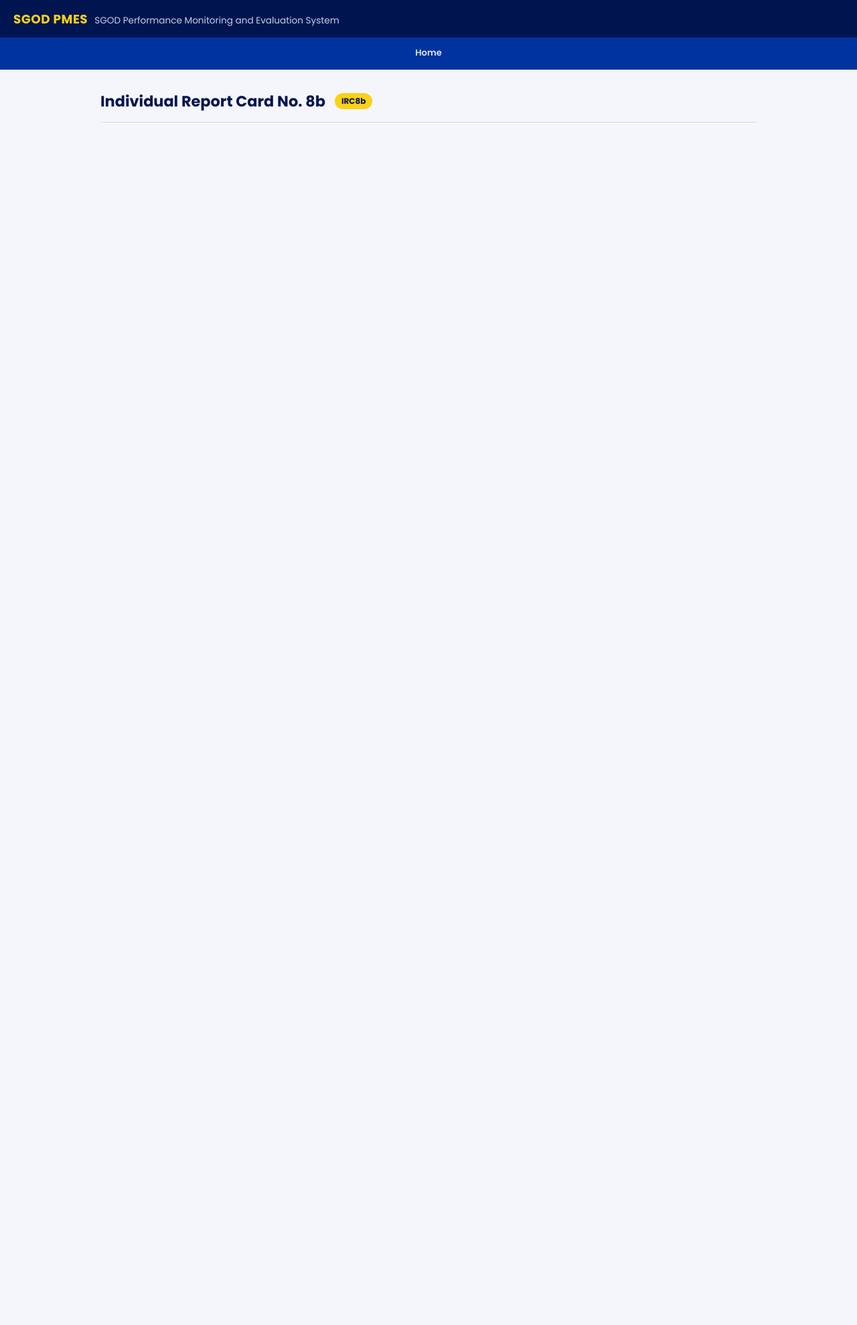
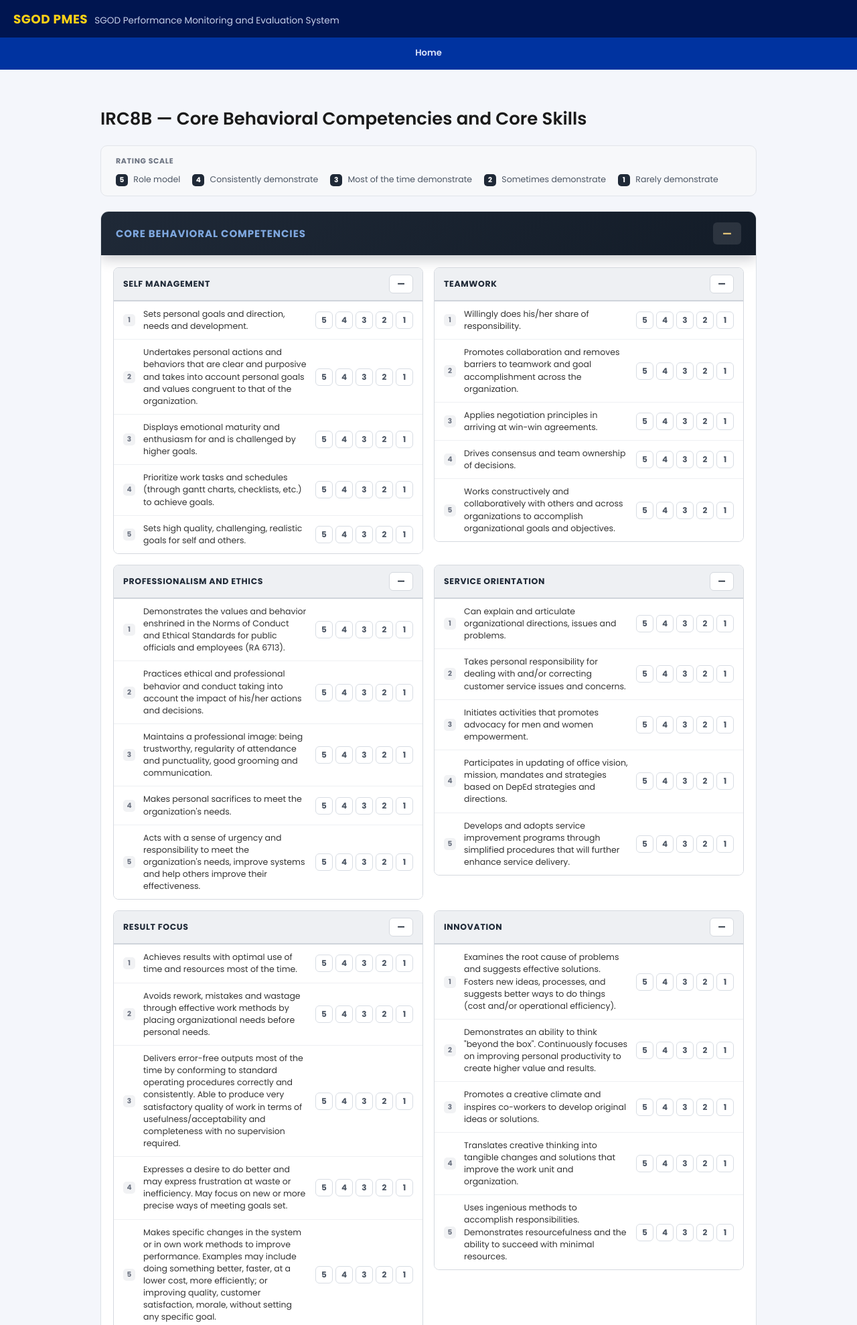
Before and after one commit to n-renz0801/Project-IRC, a Flask app: template templates/tabs/irc8b.html in a window 1280 px wide. Shown: the top 1978 px of the page at 67% size. Before the commit the page ends 183 px from the top, so only its background shows below. Run offline with Flask 3, Linux system fonts and the light colour scheme; the template is opened without the code that fills it, so the values that code supplies are empty; some libraries are stand-ins or nearby versions.

Commit message:
irc8b: implemented

```diff
--- /dev/null
+++ b/static/css/irc8b.css
@@ -0,0 +1,325 @@
+/* IRC8B - Core Behavioral Competencies and Core Skills */
+/* Minimalistic bordered-row style (Option A) — no colored fills;
+   distinction between blocks comes from typography and hairline
+   borders instead of color. */
+
+.irc8b-panel {
+  padding: 24px 0;
+}
+
+.irc8b-header {
+  margin-bottom: 20px;
+}
+
+.irc8b-header h2 {
+  font-size: 26px;
+  font-weight: 600;
+  margin: 0 0 8px 0;
+  color: #1a1a1a;
+}
+
+/* ---------- Rating scale legend ---------- */
+
+.irc8b-legend {
+  display: flex;
+  align-items: center;
+  flex-wrap: wrap;
+  gap: 10px 18px;
+  background: #f7f8fa;
+  border: 1px solid #e2e5ea;
+  padding: 14px 22px;
+  border-radius: 10px;
+  margin-bottom: 22px;
+}
+
+.irc8b-legend-title {
+  font-weight: 700;
+  letter-spacing: 0.06em;
+  text-transform: uppercase;
+  font-size: 11px;
+  color: #6b7280;
+  flex-shrink: 0;
+}
+
+.irc8b-legend-items {
+  display: flex;
+  flex-wrap: wrap;
+  gap: 8px 18px;
+}
+
+.irc8b-legend-item {
+  font-size: 12.5px;
+  color: #4b5563;
+}
+
+.irc8b-legend-item strong {
+  display: inline-flex;
+  align-items: center;
+  justify-content: center;
+  width: 18px;
+  height: 18px;
+  margin-right: 5px;
+  border-radius: 5px;
+  background: #1f2937;
+  color: #fff;
+  font-size: 10.5px;
+}
+
+/* ---------- Sections ---------- */
+
+.irc8b-sections {
+  display: flex;
+  flex-direction: column;
+  gap: 26px;
+}
+
+.irc8b-section {
+  background: #fff;
+  border: 1px solid #dde1e7;
+  border-radius: 12px;
+  overflow: hidden;
+}
+
+/* Section header: now uses the same dark gradient and font colors as
+   irc8a's MFO banner, so the two IPCRF forms share one consistent
+   "dark header" language across the app. */
+.irc8b-section-header {
+  display: flex;
+  align-items: center;
+  justify-content: space-between;
+  padding: 16px 22px;
+  background: linear-gradient(135deg, #1f2937, #131c28);
+  border-bottom: none;
+  box-shadow: 0 6px 18px rgba(17, 24, 39, 0.22);
+}
+
+.irc8b-section-title {
+  font-size: 15px;
+  font-weight: 700;
+  letter-spacing: 0.06em;
+  text-transform: uppercase;
+  color: #7fa8e0;
+}
+
+.irc8b-section-avg {
+  font-size: 15px;
+  font-weight: 700;
+  color: #f0cf7d;
+  background: rgba(255, 255, 255, 0.1);
+  padding: 5px 14px;
+  border-radius: 6px;
+}
+
+/* Two-column subsection grid */
+.irc8b-subsection-list {
+  display: grid;
+  grid-template-columns: repeat(2, 1fr);
+  gap: 16px;
+  padding: 18px;
+  align-items: start;
+}
+
+/* ---------- Subsection cards ---------- */
+
+.irc8b-subsection-card {
+  border: 1px solid #d5d9df;
+  border-radius: 8px;
+  overflow: hidden;
+}
+
+/* Subsection header: made prominent through typography rather than
+   color — capitalized, bold, wide letter-spacing, on a light gray
+   band with a solid (not hairline) bottom border, so each subsection
+   reads as a clearly separated block from its neighbors and from
+   the criteria list beneath it. */
+.irc8b-subsection-header {
+  display: flex;
+  align-items: center;
+  justify-content: space-between;
+  gap: 10px;
+  padding: 10px 14px;
+  background: #eef0f3;
+  border-bottom: 2px solid #cfd4db;
+}
+
+.irc8b-subsection-title {
+  font-size: 12.5px;
+  font-weight: 700;
+  letter-spacing: 0.05em;
+  text-transform: uppercase;
+  color: #1f2937;
+}
+
+.irc8b-subsection-avg {
+  background: #fff;
+  color: #1f2937;
+  font-size: 12.5px;
+  font-weight: 700;
+  padding: 4px 11px;
+  border-radius: 6px;
+  border: 1px solid #d5d9df;
+  flex-shrink: 0;
+}
+
+.irc8b-criteria-list {
+  display: flex;
+  flex-direction: column;
+  background: #fff;
+}
+
+/* ---------- Criterion row ---------- */
+
+.irc8b-criterion-row {
+  display: flex;
+  align-items: center;
+  gap: 12px;
+  padding: 10px 14px;
+  border-top: 1px solid #eef0f3;
+}
+
+.irc8b-criterion-row:first-child {
+  border-top: none;
+}
+
+.irc8b-criterion-num {
+  flex-shrink: 0;
+  width: 18px;
+  height: 18px;
+  border-radius: 5px;
+  background: #f1f2f4;
+  color: #6b7280;
+  font-size: 10.5px;
+  font-weight: 700;
+  display: flex;
+  align-items: center;
+  justify-content: center;
+}
+
+.irc8b-criterion-text {
+  flex: 1;
+  font-size: 12.5px;
+  color: #333;
+  line-height: 1.45;
+}
+
+.irc8b-rate-group {
+  display: flex;
+  gap: 4px;
+  flex-shrink: 0;
+}
+
+.irc8b-rate-btn {
+  width: 26px;
+  height: 26px;
+  border-radius: 6px;
+  border: 1px solid #d8dde4;
+  background: #fff;
+  color: #4b5563;
+  font-size: 12px;
+  font-weight: 700;
+  cursor: pointer;
+  transition: all 0.15s ease;
+}
+
+.irc8b-rate-btn:hover {
+  border-color: #9aa3af;
+  background: #f7f9fc;
+}
+
+.irc8b-rate-btn--selected {
+  background: #1f2937;
+  border-color: #1f2937;
+  color: #fff;
+}
+
+/* ---------- Overall summary footer ---------- */
+
+.irc8b-summary {
+  display: flex;
+  gap: 24px;
+  margin-top: 22px;
+  padding: 16px 20px;
+  background: #1f2937;
+  border-radius: 12px;
+}
+
+.irc8b-summary-item {
+  display: flex;
+  flex-direction: column;
+  gap: 4px;
+}
+
+.irc8b-summary-item--overall {
+  margin-left: auto;
+  align-items: flex-end;
+}
+
+.irc8b-summary-label {
+  font-size: 11px;
+  font-weight: 700;
+  text-transform: uppercase;
+  letter-spacing: 0.03em;
+  color: #9fb3d1;
+}
+
+.irc8b-summary-value {
+  font-size: 20px;
+  font-weight: 700;
+  color: #fff;
+}
+
+.irc8b-summary-item--overall .irc8b-summary-value {
+  color: #f0cf7d;
+}
+
+.irc8b-summary-desc {
+  font-size: 11.5px;
+  font-weight: 600;
+  color: #b7c3d4;
+}
+
+.irc8b-summary-desc:empty {
+  display: none;
+}
+
+.irc8b-summary-item--overall .irc8b-summary-desc {
+  color: #e3cd93;
+  text-align: right;
+}
+
+/* ---------- Responsive ---------- */
+
+@media (max-width: 900px) {
+  .irc8b-subsection-list {
+    grid-template-columns: 1fr;
+  }
+}
+
+@media (max-width: 640px) {
+  .irc8b-header h2 {
+    font-size: 21px;
+  }
+
+  .irc8b-criterion-row {
+    flex-wrap: wrap;
+  }
+
+  .irc8b-rate-group {
+    width: 100%;
+    justify-content: flex-end;
+  }
+
+  .irc8b-summary {
+    flex-direction: column;
+    gap: 12px;
+  }
+
+  .irc8b-summary-item--overall {
+    margin-left: 0;
+    align-items: flex-start;
+  }
+
+  .irc8b-summary-item--overall .irc8b-summary-desc {
+    text-align: left;
+  }
+}
--- /dev/null
+++ b/static/js/irc8b.js
@@ -0,0 +1,285 @@
+(function () {
+  const sectionsEl = document.getElementById("irc8b-sections");
+  if (!sectionsEl) return;
+
+  const summaryCbcEl = document.getElementById("irc8b-summary-cbc");
+  const summaryCbcDescEl = document.getElementById("irc8b-summary-cbc-desc");
+  const summaryCsEl = document.getElementById("irc8b-summary-cs");
+  const summaryCsDescEl = document.getElementById("irc8b-summary-cs-desc");
+  const summaryOverallEl = document.getElementById("irc8b-summary-overall");
+  const summaryOverallDescEl = document.getElementById(
+    "irc8b-summary-overall-desc",
+  );
+
+  // ================= Rating scale =================
+  const RATING_LABELS = {
+    5: "Role model",
+    4: "Consistently demonstrate",
+    3: "Most of the time demonstrate",
+    2: "Sometimes demonstrate",
+    1: "Rarely demonstrate",
+  };
+
+  // ================= Fixed data model =================
+  const DATA = [
+    {
+      key: "cbc",
+      title: "Core Behavioral Competencies",
+      subsections: [
+        {
+          key: "self_management",
+          title: "Self Management",
+          criteria: [
+            "Sets personal goals and direction, needs and development.",
+            "Undertakes personal actions and behaviors that are clear and purposive and takes into account personal goals and values congruent to that of the organization.",
+            "Displays emotional maturity and enthusiasm for and is challenged by higher goals.",
+            "Prioritize work tasks and schedules (through gantt charts, checklists, etc.) to achieve goals.",
+            "Sets high quality, challenging, realistic goals for self and others.",
+          ],
+        },
+        {
+          key: "teamwork",
+          title: "Teamwork",
+          criteria: [
+            "Willingly does his/her share of responsibility.",
+            "Promotes collaboration and removes barriers to teamwork and goal accomplishment across the organization.",
+            "Applies negotiation principles in arriving at win-win agreements.",
+            "Drives consensus and team ownership of decisions.",
+            "Works constructively and collaboratively with others and across organizations to accomplish organizational goals and objectives.",
+          ],
+        },
+        {
+          key: "professionalism_ethics",
+          title: "Professionalism and Ethics",
+          criteria: [
+            "Demonstrates the values and behavior enshrined in the Norms of Conduct and Ethical Standards for public officials and employees (RA 6713).",
+            "Practices ethical and professional behavior and conduct taking into account the impact of his/her actions and decisions.",
+            "Maintains a professional image: being trustworthy, regularity of attendance and punctuality, good grooming and communication.",
+            "Makes personal sacrifices to meet the organization's needs.",
+            "Acts with a sense of urgency and responsibility to meet the organization's needs, improve systems and help others improve their effectiveness.",
+          ],
+        },
+        {
+          key: "service_orientation",
+          title: "Service Orientation",
+          criteria: [
+            "Can explain and articulate organizational directions, issues and problems.",
+            "Takes personal responsibility for dealing with and/or correcting customer service issues and concerns.",
+            "Initiates activities that promotes advocacy for men and women empowerment.",
+            "Participates in updating of office vision, mission, mandates and strategies based on DepEd strategies and directions.",
+            "Develops and adopts service improvement programs through simplified procedures that will further enhance service delivery.",
+          ],
+        },
+        {
+          key: "result_focus",
+          title: "Result Focus",
+          criteria: [
+            "Achieves results with optimal use of time and resources most of the time.",
+            "Avoids rework, mistakes and wastage through effective work methods by placing organizational needs before personal needs.",
+            "Delivers error-free outputs most of the time by conforming to standard operating procedures correctly and consistently. Able to produce very satisfactory quality of work in terms of usefulness/acceptability and completeness with no supervision required.",
+            "Expresses a desire to do better and may express frustration at waste or inefficiency. May focus on new or more precise ways of meeting goals set.",
+            "Makes specific changes in the system or in own work methods to improve performance. Examples may include doing something better, faster, at a lower cost, more efficiently; or improving quality, customer satisfaction, morale, without setting any specific goal.",
+          ],
+        },
+        {
+          key: "innovation",
+          title: "Innovation",
+          criteria: [
+            "Examines the root cause of problems and suggests effective solutions. Fosters new ideas, processes, and suggests better ways to do things (cost and/or operational efficiency).",
+            'Demonstrates an ability to think "beyond the box". Continuously focuses on improving personal productivity to create higher value and results.',
+            "Promotes a creative climate and inspires co-workers to develop original ideas or solutions.",
+            "Translates creative thinking into tangible changes and solutions that improve the work unit and organization.",
+            "Uses ingenious methods to accomplish responsibilities. Demonstrates resourcefulness and the ability to succeed with minimal resources.",
+          ],
+        },
+      ],
+    },
+    {
+      key: "cs",
+      title: "Core Skills",
+      subsections: [
+        {
+          key: "achievement",
+          title: "Achievement",
+          criteria: [
+            "Enjoys working hard.",
+            "Is action-oriented and full of energy for the things he/she sees as challenging.",
+            "Not fearful of acting with a minimum of planning.",
+            "Seizes more opportunities than others.",
+            "Strategic thinker.",
+          ],
+        },
+        {
+          key: "managing_diversity",
+          title: "Managing Diversity",
+          criteria: [
+            "Respects all kinds and classes of people.",
+            "Deals effectively with all races, nationalities, cultures, disabilities, ages and both sexes.",
+            "Support equal and fair treatment and opportunity for all.",
+            "Applies equal standards and criteria to all classes.",
+            "Manifests cultural and gender sensitivity when dealing with people.",
+          ],
+        },
+        {
+          key: "accountability",
+          title: "Accountability",
+          criteria: [
+            "Can be counted on to exceed goals successfully.",
+            "Steadfastly pushes self and others towards results.",
+            "Gets things done on time and optimum use of resources.",
+            "Builds team spirit.",
+            "Transacts with transparency.",
+          ],
+        },
+      ],
+    },
+  ];
+
+  // ================= State =================
+  // ratings[subsectionKey] = [r1, r2, r3, r4, r5]  (each null or 1-5)
+  const ratings = {};
+  DATA.forEach((section) => {
+    section.subsections.forEach((sub) => {
+      ratings[sub.key] = sub.criteria.map(() => null);
+    });
+  });
+
+  // ================= Helpers =================
+  function fmtNum(n) {
+    if (n === null || n === undefined || isNaN(n)) return "—";
+    return (Math.round(n * 100) / 100).toFixed(2);
+  }
+
+  function escapeHtml(str) {
+    const div = document.createElement("div");
+    div.textContent = str == null ? "" : str;
+    return div.innerHTML;
+  }
+
+  function average(values) {
+    const rated = values.filter((v) => v !== null && v !== undefined);
+    if (rated.length === 0) return null;
+    return rated.reduce((sum, v) => sum + v, 0) / rated.length;
+  }
+
+  // Converts a numeric average into the closest 1-5 descriptive label
+  // (e.g. 4.3 -> "Consistently demonstrate"). Empty when nothing rated.
+  function ratingDescription(avg) {
+    if (avg === null || avg === undefined || isNaN(avg)) return "";
+    let rounded = Math.round(avg);
+    rounded = Math.min(5, Math.max(1, rounded));
+    return RATING_LABELS[rounded];
+  }
+
+  function subsectionAverage(subKey) {
+    return average(ratings[subKey]);
+  }
+
+  function sectionAverage(section) {
+    const subAvgs = section.subsections
+      .map((sub) => subsectionAverage(sub.key))
+      .filter((v) => v !== null);
+    return average(subAvgs);
+  }
+
+  // ================= Render =================
+  function render() {
+    sectionsEl.innerHTML = "";
+
+    DATA.forEach((section) => {
+      const sectionCard = document.createElement("div");
+      sectionCard.className = "irc8b-section";
+
+      const secAvg = sectionAverage(section);
+
+      const subHtml = section.subsections
+        .map((sub) => renderSubsection(sub))
+        .join("");
+
+      sectionCard.innerHTML = `
+        <div class="irc8b-section-header">
+          <span class="irc8b-section-title">${escapeHtml(section.title)}</span>
+          <span class="irc8b-section-avg">${fmtNum(secAvg)}</span>
+        </div>
+        <div class="irc8b-subsection-list">${subHtml}</div>
+      `;
+
+      sectionsEl.appendChild(sectionCard);
+    });
+
+    updateSummary();
+  }
+
+  function renderSubsection(sub) {
+    const subAvg = subsectionAverage(sub.key);
+
+    const rowsHtml = sub.criteria
+      .map((text, i) => renderCriterionRow(sub.key, i, text))
+      .join("");
+
+    return `
+      <div class="irc8b-subsection-card">
+        <div class="irc8b-subsection-header">
+          <span class="irc8b-subsection-title">${escapeHtml(sub.title)}</span>
+          <span class="irc8b-subsection-avg">${fmtNum(subAvg)}</span>
+        </div>
+        <div class="irc8b-criteria-list">${rowsHtml}</div>
+      </div>
+    `;
+  }
+
+  function renderCriterionRow(subKey, index, text) {
+    const current = ratings[subKey][index];
+    const buttons = [5, 4, 3, 2, 1]
+      .map((r) => {
+        const selected = current === r ? " irc8b-rate-btn--selected" : "";
+        return `<button type="button" class="irc8b-rate-btn${selected}" data-sub="${subKey}" data-idx="${index}" data-rate="${r}" title="${r} — ${RATING_LABELS[r]}">${r}</button>`;
+      })
+      .join("");
+
+    return `
+      <div class="irc8b-criterion-row">
+        <span class="irc8b-criterion-num">${index + 1}</span>
+        <span class="irc8b-criterion-text">${escapeHtml(text)}</span>
+        <div class="irc8b-rate-group">${buttons}</div>
+      </div>
+    `;
+  }
+
+  function updateSummary() {
+    const cbcSection = DATA.find((s) => s.key === "cbc");
+    const csSection = DATA.find((s) => s.key === "cs");
+
+    const cbcAvg = sectionAverage(cbcSection);
+    const csAvg = sectionAverage(csSection);
+    const sectionAvgs = [cbcAvg, csAvg].filter((v) => v !== null);
+    const overallAvg = average(sectionAvgs);
+
+    summaryCbcEl.textContent = fmtNum(cbcAvg);
+    summaryCbcDescEl.textContent = ratingDescription(cbcAvg);
+
+    summaryCsEl.textContent = fmtNum(csAvg);
+    summaryCsDescEl.textContent = ratingDescription(csAvg);
+
+    summaryOverallEl.textContent = fmtNum(overallAvg);
+    summaryOverallDescEl.textContent = ratingDescription(overallAvg);
+  }
+
+  // ================= Delegated clicks =================
+  sectionsEl.addEventListener("click", (e) => {
+    const btn = e.target.closest(".irc8b-rate-btn");
+    if (!btn) return;
+
+    const subKey = btn.dataset.sub;
+    const idx = parseInt(btn.dataset.idx, 10);
+    const rate = parseInt(btn.dataset.rate, 10);
+
+    // Clicking the already-selected rating clears it; otherwise sets it.
+    ratings[subKey][idx] = ratings[subKey][idx] === rate ? null : rate;
+
+    render();
+  });
+
+  // ================= Initial render =================
+  render();
+})();
--- a/templates/tabs/irc8b.html
+++ b/templates/tabs/irc8b.html
@@ -1,9 +1,62 @@
-{% extends "base.html" %} {% block title %}IRC8b - SGOD PMES{% endblock %} {%
+{% extends "base.html" %} {% block title %}IRC8B - SGOD PMES{% endblock %} {%
 block content %}
-<div class="content__header">
-  <h1>Individual Report Card No. 8b</h1>
-  <span class="content__badge">IRC8b</span>
-</div>
 
-<div class="content__body"></div>
+<link
+  rel="stylesheet"
+  href="{{ url_for('static', filename='css/irc8b.css') }}"
+/>
+
+<section id="irc8b-tab" class="tab-panel irc8b-panel">
+  <div class="irc8b-header">
+    <h2>IRC8B &mdash; Core Behavioral Competencies and Core Skills</h2>
+  </div>
+
+  <!-- Rating scale legend — constant, uneditable, applies to every criterion below -->
+  <div class="irc8b-legend">
+    <span class="irc8b-legend-title">Rating Scale</span>
+    <div class="irc8b-legend-items">
+      <span class="irc8b-legend-item"><strong>5</strong> Role model</span>
+      <span class="irc8b-legend-item"
+        ><strong>4</strong> Consistently demonstrate</span
+      >
+      <span class="irc8b-legend-item"
+        ><strong>3</strong> Most of the time demonstrate</span
+      >
+      <span class="irc8b-legend-item"
+        ><strong>2</strong> Sometimes demonstrate</span
+      >
+      <span class="irc8b-legend-item"
+        ><strong>1</strong> Rarely demonstrate</span
+      >
+    </div>
+  </div>
+
+  <div id="irc8b-sections" class="irc8b-sections">
+    <!-- Section / subsection / criteria cards are rendered here by irc8b.js -->
+  </div>
+
+  <!-- Overall summary footer -->
+  <div id="irc8b-summary" class="irc8b-summary">
+    <div class="irc8b-summary-item">
+      <span class="irc8b-summary-label">Core Behavioral Competencies</span>
+      <span class="irc8b-summary-value" id="irc8b-summary-cbc">&mdash;</span>
+      <span class="irc8b-summary-desc" id="irc8b-summary-cbc-desc"></span>
+    </div>
+    <div class="irc8b-summary-item">
+      <span class="irc8b-summary-label">Core Skills</span>
+      <span class="irc8b-summary-value" id="irc8b-summary-cs">&mdash;</span>
+      <span class="irc8b-summary-desc" id="irc8b-summary-cs-desc"></span>
+    </div>
+    <div class="irc8b-summary-item irc8b-summary-item--overall">
+      <span class="irc8b-summary-label">Overall Average</span>
+      <span class="irc8b-summary-value" id="irc8b-summary-overall"
+        >&mdash;</span
+      >
+      <span class="irc8b-summary-desc" id="irc8b-summary-overall-desc"></span>
+    </div>
+  </div>
+</section>
+
+<script src="{{ url_for('static', filename='js/irc8b.js') }}"></script>
+
 {% endblock %}
```
